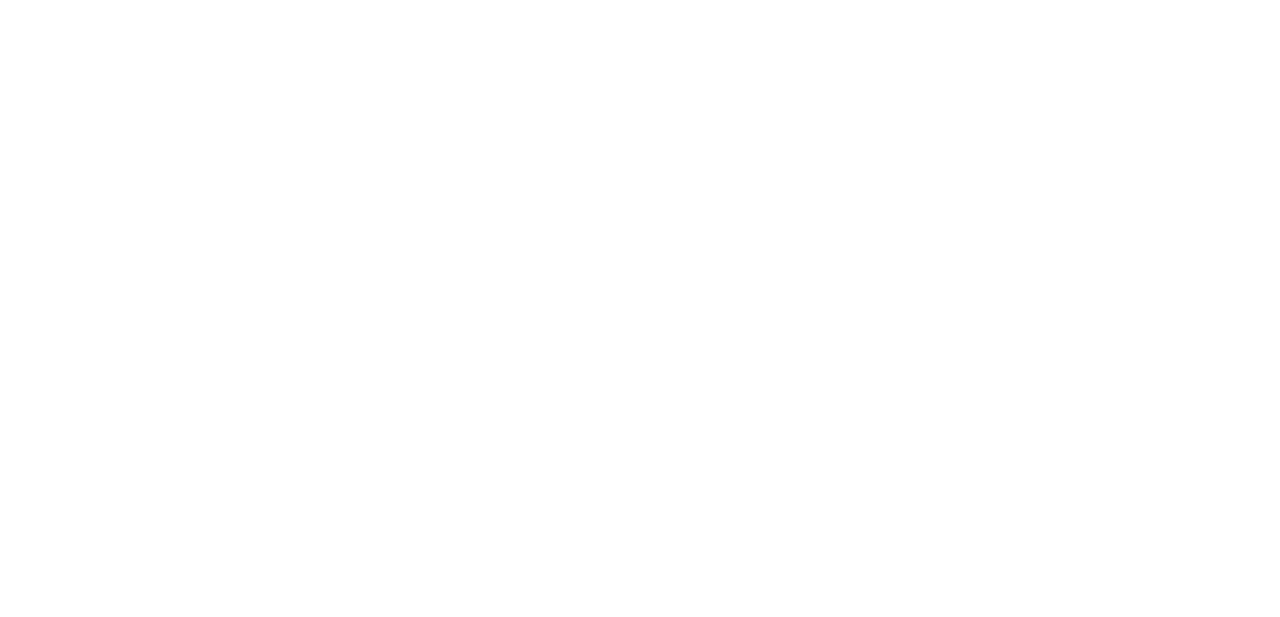
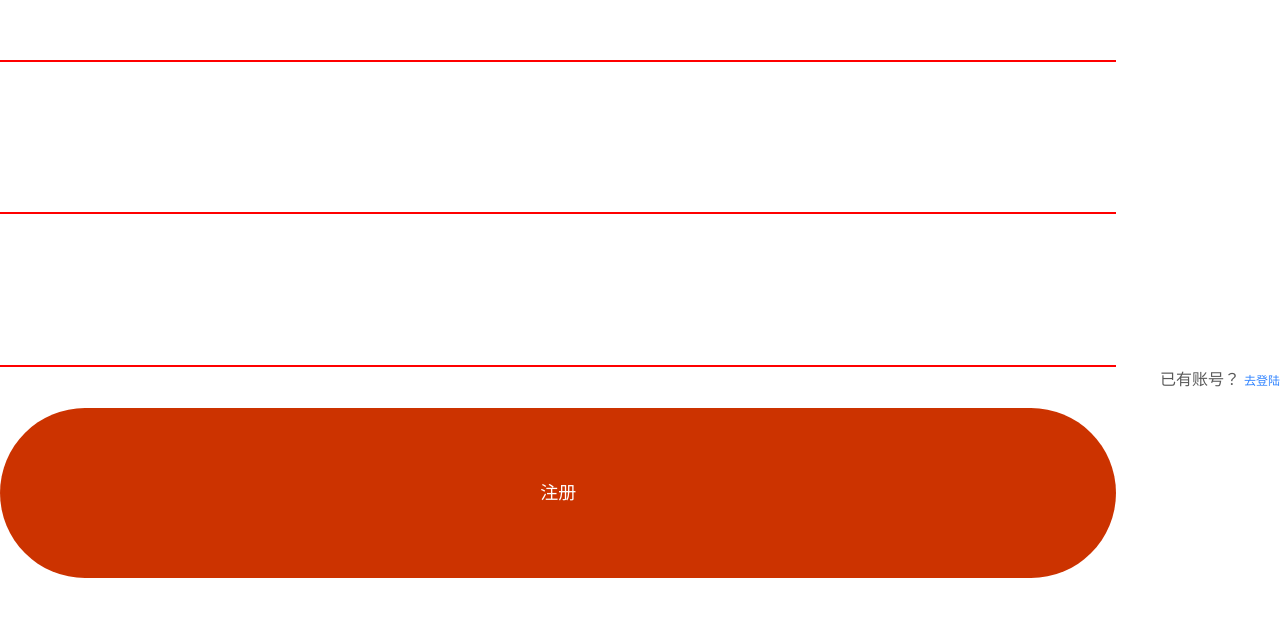
Before and after one commit to Trb-code/vue-topnew, a Vue app: page /#/register in a window 1280 px wide. Shown: the part 125-742 px from the top of the page. Built offline with nearby package versions, Linux system fonts and the light colour scheme; a small style sheet from the web is missing.

Commit message:
注册页面完成90%

```diff
--- a/src/components/myaxios/API.js
+++ b/src/components/myaxios/API.js
@@ -18,6 +18,17 @@
         url: `/user/${id}`,
 
     })
+}
+// 注册
+export const register = (data) => {
+    return axios({
+        url: "/register",
+        method: "post",
+        data
+
+
+    })
+
 }
 // 3.获取用户详情
 // export const getUserInfo = (id) => {
--- a/src/router/router.js
+++ b/src/router/router.js
@@ -5,6 +5,7 @@
 import personal from "../views/personal.vue"
 import editpersonal from "../views/editpersonal.vue"
 import index from "../views/index.vue"
+import register from "../views/register.vue"
 
 
 vue.use(vuerouter)
@@ -14,6 +15,11 @@
             name: "index",
             path: "/",
             component: index
+        },
+        {
+            name: "register",
+            path: "/register",
+            component: register
         },
         {
             name: "logo",
--- a/src/views/editpersonal.vue
+++ b/src/views/editpersonal.vue
@@ -62,7 +62,7 @@
   mounted() {
     // 实现获取编辑数据
     this.id = this.$route.params.id;
-    // console.log(this.$route.params.id);
+    console.log(this.$route);
     edituser(this.id)
       .then(res => {
         console.log(res);
@@ -87,7 +87,7 @@
       formdata.append("file", file.file);
       upolad(formdata)
         .then(async res => {
-          console.log(res);
+          // console.log(res);
           if (res.data.message === "文件上传成功") {
             // 实现用户头像更新;
             let res1 = await edituser(this.id, { head_img: res.data.data.url });
@@ -102,8 +102,8 @@
             this.$toast.fail("文件上传失败请重试");
           }
         })
-        .catch(res => {
-          console.log(res);
+        .catch(err => {
+          console.log(err);
         });
     },
     // 修改昵称————————————————————————————————————————————————————————————————————————————————————————————-
--- a/src/views/logo.vue
+++ b/src/views/logo.vue
@@ -20,11 +20,12 @@
         ></logoinp>
         <logoinp type="password" v-model="user.password"></logoinp>
       </div>
-      <p class="tips">
-        没有账号？
-        <a href="#/register" class>去注册</a>
-      </p>
-
+      <router-link to="/register">
+        <p class="tips">
+          没有账号？
+          <a href="#/register" class>去注册</a>
+        </p>
+      </router-link>
       <!-- 封装好的按钮 -->
       <logobtn text="登录" @click="login"></logobtn>
     </div>
--- /dev/null
+++ b/src/views/register.vue
@@ -0,0 +1,79 @@
+<template>
+  <div class="registeR">
+    <div class="container">
+      <div class="close">
+        <span class="iconfont iconicon-test"></span>
+      </div>
+      <div class="logo">
+        <span class="iconfont iconnew"></span>
+      </div>
+    </div>
+    <inp type="text" v-model="user.username"></inp>
+    <inp v-model="user.password" type="password"></inp>
+    <inp v-model="user.nickname"></inp>
+
+    <p class="tips">
+      已有账号？
+      <a href="#/login" class>去登陆</a>
+    </p>
+    <btn text="注册" @click="resg"></btn>
+  </div>
+</template>
+
+<script>
+import btn from "../components/logobutton";
+import inp from "../components/logoinp";
+import { register } from "../components/myaxios/API";
+export default {
+  components: {
+    btn,
+    inp
+  },
+  data() {
+    return {
+      user: {
+        username: "",
+        password: "",
+        nickname: ""
+      },
+      pl: "输入手机号码"
+    };
+  },
+  methods: {
+    async resg() {
+      let res = await register(this.user);
+      console.log(res);
+      if (res.data.message === "注册成功") {
+        this.$notify({ type: "success", message: "注册成功" });
+        this.$router.push({ name: "logo" });
+      } else {
+        this.$notify({ type: "danger", message: "注册失败，请重试" });
+      }
+    }
+  }
+};
+</script>
+
+<style lang="less" scoped>
+.container {
+  padding: 20px;
+}
+.logo {
+  display: flex;
+  justify-content: center;
+
+  span {
+    display: block;
+    font-size: 126 / 360 * 100vw;
+    color: #d81e06;
+  }
+}
+.tips {
+  text-align: right;
+  margin-bottom: 20px;
+  a {
+    color: #3385ff;
+    font-size: 12px;
+  }
+}
+</style>
```
